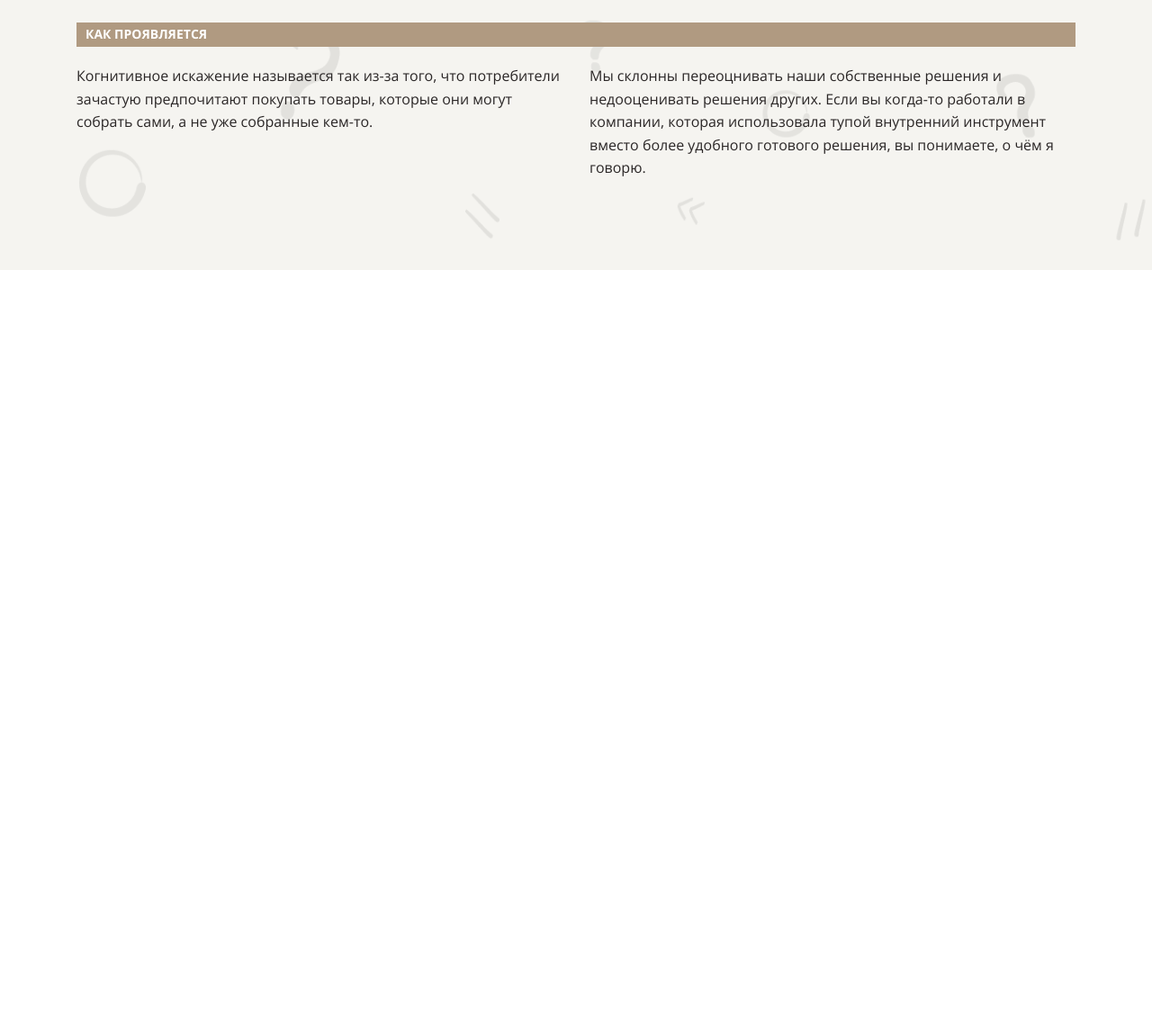
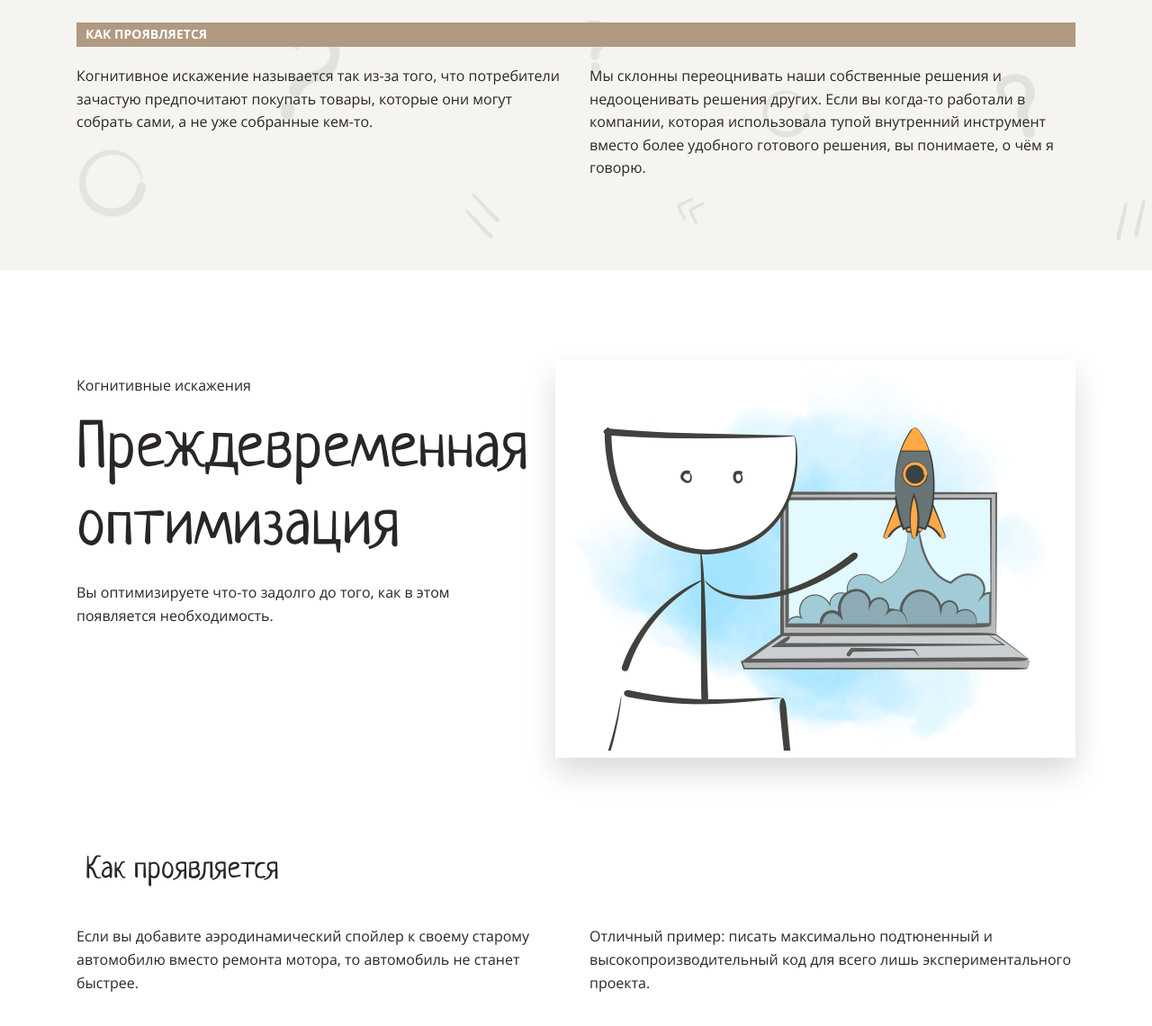
Before and after one commit to SvetlanaPeskova/layout-designer-project-58, a website: page src/index.html in a window 1280 px wide. Shown: the part 3355-4495 px from the top of the page at 90% size. Before the commit the page ends 3655 px from the top, so only its background shows below. Drawn offline with Linux system fonts and the light colour scheme.

Commit message:
fix index.html

```diff
--- a/src/index.html
+++ b/src/index.html
@@ -60,35 +60,35 @@
                     <div class="navigation-item">
                         <a class="navigation-link"  href="#ikea-effect">
                             <h2 class="navigation-num">1</h2>
-                            <h3 class="orange">Эффект ИКЕА</h3>
+                            <h3 class="orange name">Эффект ИКЕА</h3>
                             <p class="navigation-text">Вы переоцениваете собственные решения, и, как следствие, недооцениваете решения других</p>
                          </a>
                     </div>
                      <div class="navigation-item">
-                         <a class="navigation-link" href="#optimization">
+                         <a class="navigation-link" href="#premature-optimization">
                              <h2 class="navigation-num">2</h2>
-                            <h3 class="orange">Преждевременная оптимизация</h3>
+                            <h3 class="orange name">Преждевременная оптимизация</h3>
                             <p class="navigation-text">Вы оптимизируете что-то задолго до того, как в этом появляется необходимость.</p>
                          </a>
                     </div>
                     <div class="navigation-item">
                         <a class="navigation-link" href="#novelty">
                              <h2 class="navigation-num">3</h2>
-                            <h3 class="orange">Искажение новизны</h3>
+                            <h3 class="orange name">Искажение новизны</h3>
                             <p class="navigation-text">Вы даёте более высокую оценку тем событиям, которые произошли недавно, и недооцениваете более старые.</p>
                         </a>
                     </div>
                     <div class="navigation-item">
                         <a class="navigation-link" href="#depreciation">
                              <h2 class="navigation-num">4</h2>
-                            <h3 class="orange">Гиперболическое обесценивание</h3>
+                            <h3 class="orange name">Гиперболическое обесценивание</h3>
                             <p class="navigation-text">Вы гонитесь за немедленной маленькой выгодой и игнорируете более крупную, недоступную сейчас, но доступную в будущем.</p>
                          </a>
                     </div>
                     <div class="navigation-item">
                         <a class="navigation-link" href="#error">
                             <h2 class="navigation-num">5</h2>
-                            <h3 class="orange">Ошибка планирования</h3>
+                            <h3 class="orange name">Ошибка планирования</h3>
                          <p class="navigation-text">Неправильно рассчитывать время необходимое для завершения задачи.</p>
                          </a>
                     </div>
@@ -126,6 +126,31 @@
             </div>
         </section>
 
+        <section id="premature-optimization" class="bg-img padding-100">
+            <div class="container">
+                <div class="flex-text wrp-100">
+                    <div>
+                        <p class="cognitive-optimization-p">Когнитивные искажения</p>
+                        <h1 class="premature-optimization-h1">Преждевременная оптимизация</h1>
+                        <p class="optimization-p">Вы оптимизируете что-то задолго до того, как в этом появляется необходимость.</p>
+                    </div>
+                    <div class="wrp-30 pictures-column">
+                        <img class="optimization-img" src="img/2.png" alt="premature-optimization">
+                    </div>
+                </div>
+                <div class="bg-white">
+                    <h3 class="how-manifests-optim-h3 how-manifests">Как проявляется</h3>
+                </div>
+                <div class="flex-text">
+                    <div class="width-50">
+                        <p class="optimization-text">Если вы добавите аэродинамический спойлер к своему старому автомобилю вместо ремонта мотора, то автомобиль не станет быстрее.</p>
+                    </div>
+                    <div class="wrp-30 width-50">
+                        <p class="optimization-text">Отличный пример: писать максимально подтюненный и высокопроизводительный код для всего лишь экспериментального проекта.</p>
+                    </div>
+                </div>
+            </div>
+        </section>
         <footer>
 
     </footer>
```
